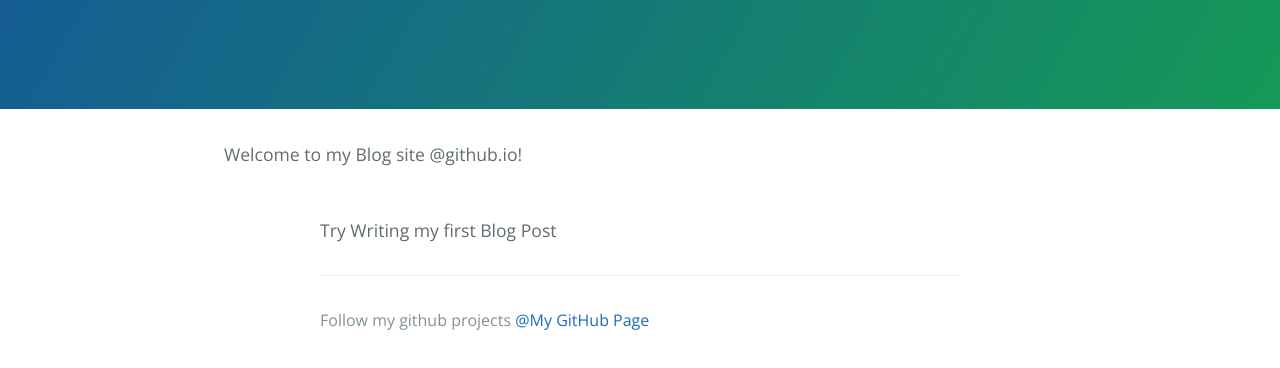
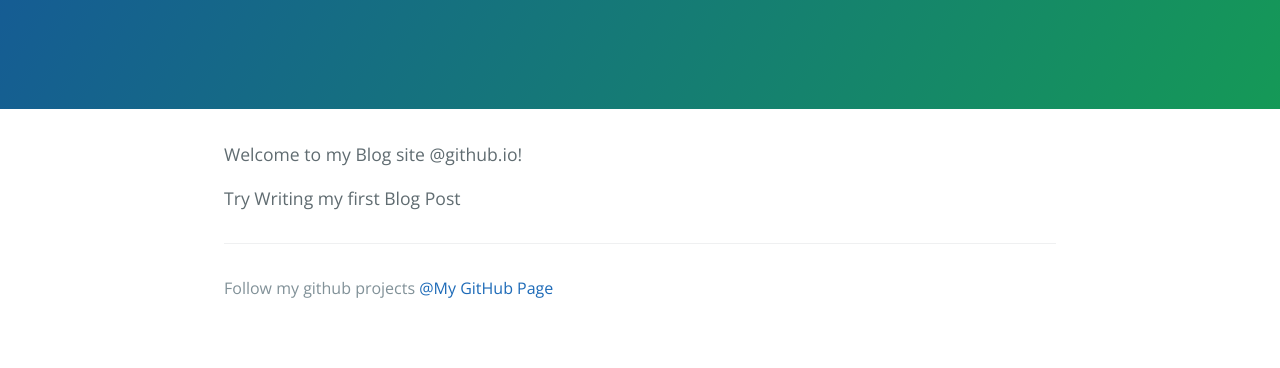
Before and after one commit to magetron/magetron.github.io, a plain HTML site: page index.html in a window 1280 px wide. Shown: the part 208-576 px from the top of the page. Drawn offline with nearby package versions, Linux system fonts and the light colour scheme.

Commit message:
Update index.html

```diff
--- a/index.html
+++ b/index.html
@@ -18,7 +18,6 @@
     <section class="main-content">
       <p>Welcome to my Blog site @github.io!</p>
 
-    <section class="main-content">
       <p>Try Writing my first Blog Post</p>
 
       <footer class="site-footer">
```
